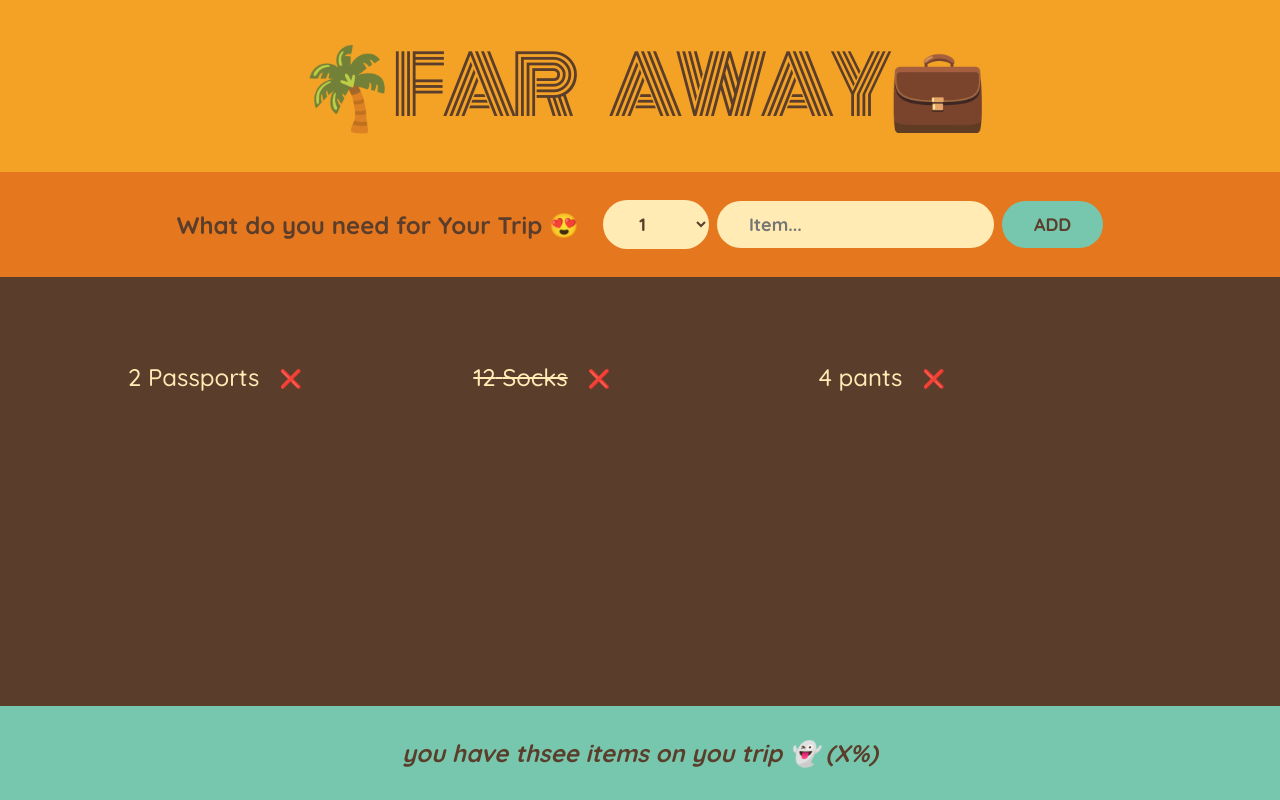
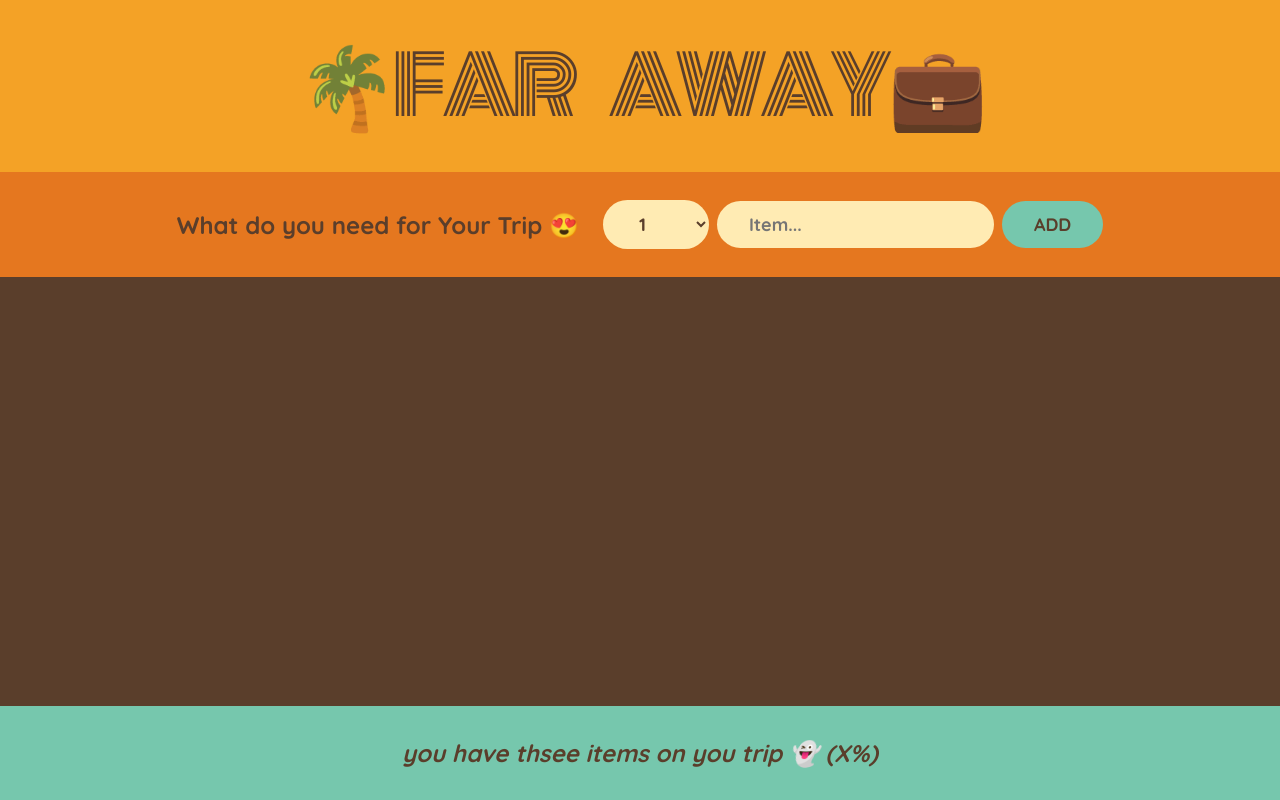
Before and after one commit to rehmeee/Travel-list-in-React, a React (Create React App) app: page / in a window 1280 px wide. Built offline with nearby package versions, Linux system fonts and the light colour scheme.

Commit message:
State lefted up and the functionality is add to render Items

```diff
--- a/src/App.js
+++ b/src/App.js
@@ -2,12 +2,22 @@ import Form from "./components/Form";
 import Logo from "./components/Logo";
 import PackgingList from "./components/PackgingList";
 import Stats from "./components/Stats";
+import { useState } from "react";
 
-export default function App(){
-    return <div className="app">
-      <Logo/>
-      <Form/>
-      <PackgingList/>
-      <Stats/>
+export default function App() {
+  // this is lefted state that we use to get items from the form component
+  const [items, setItems] = useState([]);
+
+  function handleAddItem(item) {
+    setItems((items) => [...items, item]);
+  }
+  function handleRomveItem(item) {}
+  return (
+    <div className="app">
+      <Logo />
+      <Form handleAddItem={handleAddItem} />
+      <PackgingList items={items} />
+      <Stats />
     </div>
+  );
 }
--- a/src/components/Form.js
+++ b/src/components/Form.js
@@ -1,28 +1,42 @@
 import { useState } from "react";
 
-function Form() {
+function Form({ handleAddItem }) {
+  const [description, setDescription] = useState("");
+  const [quantity, setquantity] = useState(1);
+
   function handleSubmit(e) {
     e.preventDefault();
-        if(!description) return;
-        const  newItem = {description, quantity, packed: false, id: Date.now()};
+    if (!description) return;
+    const newItem = { description, quantity, packed: false, id: Date.now() };
     console.log(newItem);
+    handleAddItem(newItem);
     setDescription("");
     setquantity(1);
     //this is just for to show the code on the github
   }
-    const [description,setDescription] = useState("");
-    const [quantity,setquantity] = useState(1);
   return (
     <form className="add-form" onSubmit={handleSubmit}>
       <h3>What do you need for Your Trip 😍</h3>
-            <select value={quantity} onChange={(e)=>setquantity(Number(e.target.value))}>  {Array.from({length:20},(_,i)=>i+1).map((num)=>(
-                <option value={num} key={num}>{num}</option>
-            ))}</select>
-            <input type="text" placeholder="Item..." value={description} onChange={(e)=>setDescription(e.target.value)}/>
+      <select
+        value={quantity}
+        onChange={(e) => setquantity(Number(e.target.value))}
+      >
+        {" "}
+        {Array.from({ length: 20 }, (_, i) => i + 1).map((num) => (
+          <option value={num} key={num}>
+            {num}
+          </option>
+        ))}
+      </select>
+      <input
+        type="text"
+        placeholder="Item..."
+        value={description}
+        onChange={(e) => setDescription(e.target.value)}
+      />
       <button>ADD</button>
-
     </form>
-    )
+  );
 }
 
-export default Form
+export default Form;
--- a/src/components/PackgingList.js
+++ b/src/components/PackgingList.js
@@ -1,19 +1,21 @@
-import React from 'react'
-import Item from './Item';
+import React from "react";
+import Item from "./Item";
 const initialItems = [
   { id: 1, description: "Passports", quantity: 2, packed: false },
   { id: 2, description: "Socks", quantity: 12, packed: true },
   { id: 2, description: "pants", quantity: 4, packed: false },
 ];
 
-function PackgingList() {
-  return (<div className = "list">
-
-    <ul className='list'>
-        {initialItems.map(item=><Item item = {item}/>)}
+function PackgingList({ items }) {
+  return (
+    <div className="list">
+      <ul className="list">
+        {items.map((item) => (
+          <Item item={item} />
+        ))}
       </ul>
     </div>
-  )
+  );
 }
 
-export default PackgingList
+export default PackgingList;
```
Lines whose indentation alone changed are shown as unchanged.
